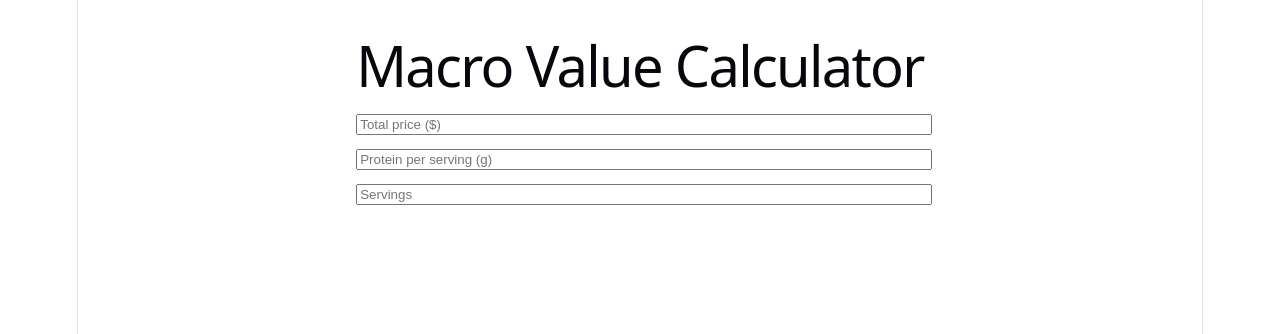
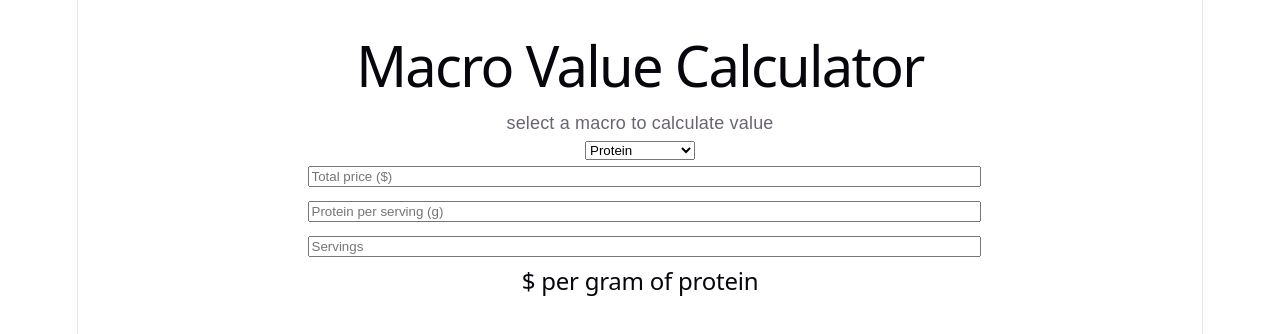
Before and after one commit to Eliwash73/macro-value-calculator, a React (Vite) app: page / in a window 1280 px wide. Shown: the top 334 px of the page. Built offline with nearby package versions, Linux system fonts and the light colour scheme.

Commit message:
added dev branch and macro focus

```diff
--- a/src/App.jsx
+++ b/src/App.jsx
@@ -2,13 +2,12 @@ import { useState } from "react";
 
 export default function App() {
   const [price, setPrice] = useState("");
-  const [protein, setProtein] = useState("");
+  const [macro, setMacro] = useState("");
   const [servings, setServings] = useState("");
+  const [result, setResult] = useState("protein");
 
-  const result =
-    price && protein && servings
-      ? (price / (protein * servings)).toFixed(2)
-      : null;
+  const calculatedResult =
+    price && macro && servings ? (price / (macro * servings)).toFixed(2) : null;
 
   return (
     <div
@@ -21,6 +20,16 @@ export default function App() {
     >
       <h1>Macro Value Calculator</h1>
 
+      <p>select a macro to calculate value</p>
+      <select
+        value={result ? result : "protein"}
+        onChange={(e) => setResult(e.target.value)}
+      >
+        <option value="protein">Protein</option>
+        <option value="carbohydrates">Carbohydrates</option>
+        <option value="fat">Fat</option>
+      </select>
+
       <input
         type="number"
         placeholder="Total price ($)"
@@ -32,8 +41,8 @@ export default function App() {
       <input
         type="number"
         placeholder="Protein per serving (g)"
-        value={protein}
-        onChange={(e) => setProtein(e.target.value)}
+        value={macro}
+        onChange={(e) => setMacro(e.target.value)}
         style={{ width: "100%", marginBottom: 10 }}
       />
 
@@ -45,7 +54,11 @@ export default function App() {
         style={{ width: "100%", marginBottom: 10 }}
       />
 
-      {result && <h2>${result} per gram of protein</h2>}
+      {result && (
+        <h2>
+          ${calculatedResult} per gram of {result}
+        </h2>
+      )}
     </div>
   );
 }
```
